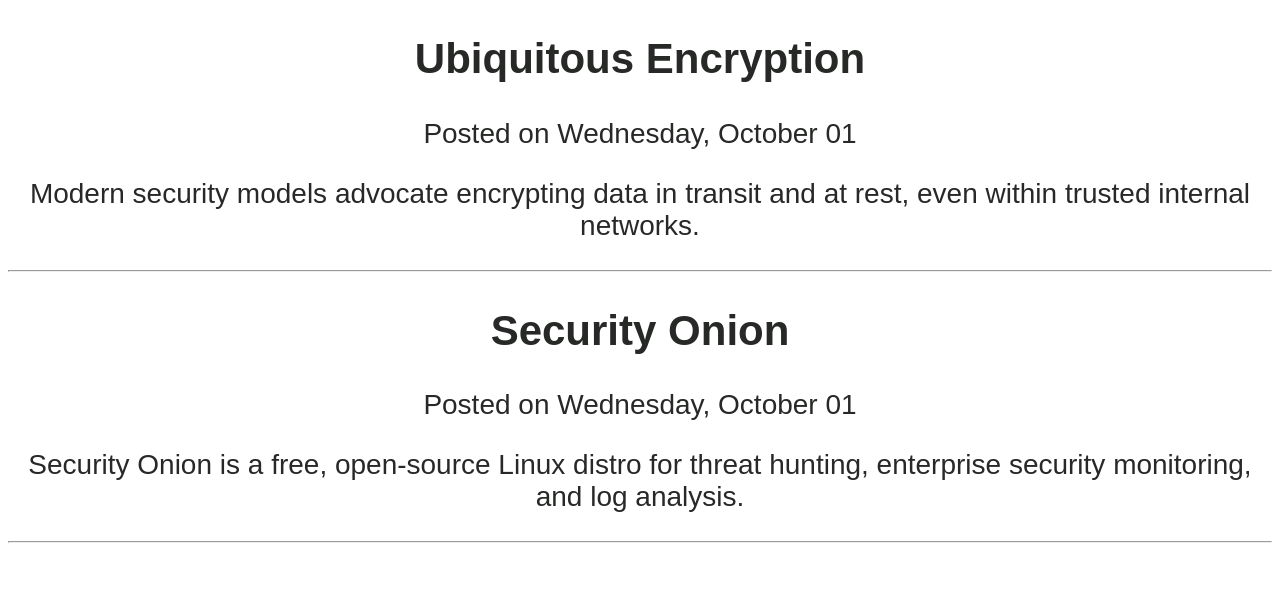
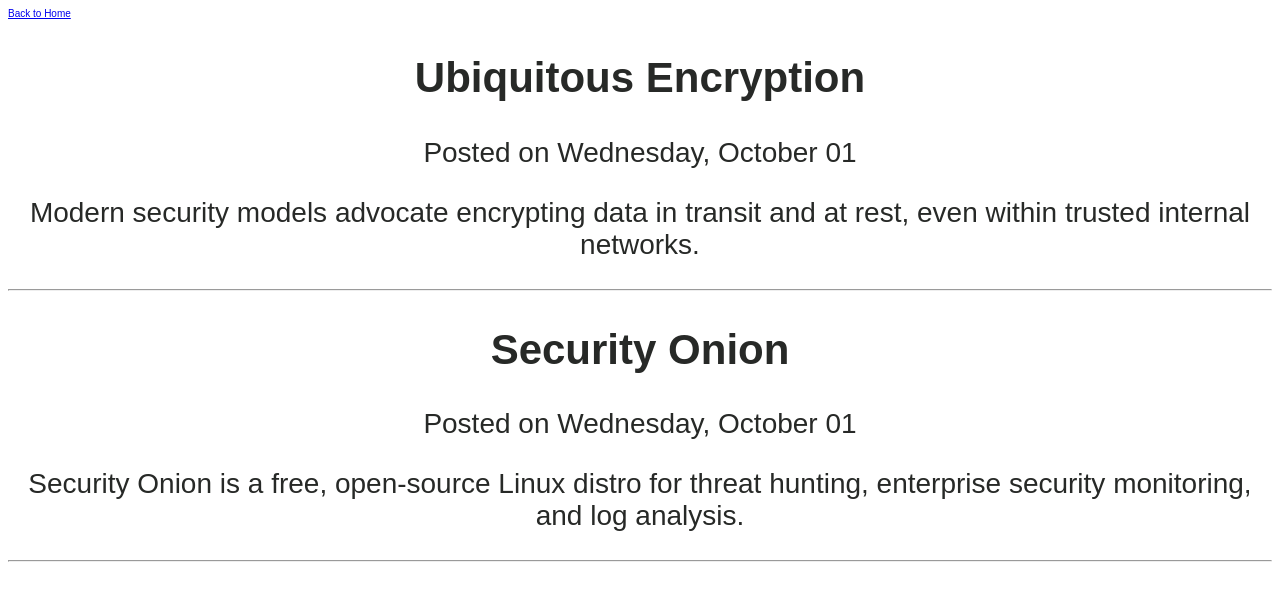
Before and after one commit to What-Is-Linux-lol/mywebsite, a plain HTML site: page dailyfacts.html in a window 1280 px wide. Drawn offline with Linux system fonts and the light colour scheme.

Commit message:
Update dailyfacts.html

```diff
--- a/dailyfacts.html
+++ b/dailyfacts.html
@@ -1,5 +1,24 @@
  <!DOCTYPE html>
-<html lang="en">
+ <head>
+    <style>
+        .back-arrow {
+            font-size: 10px;
+            text-align: left;
+            color:black;
+            font-family: IBM Plex Sans, sans-serif;
+        }
+    </style>
+</head>
+
+<body>
+    <div class="back-arrow">
+        <a href="index.html">Back to Home</a>
+    </div>
+</body>
+</html>
+
+
+
 <head>
     <style>
         div {
```
